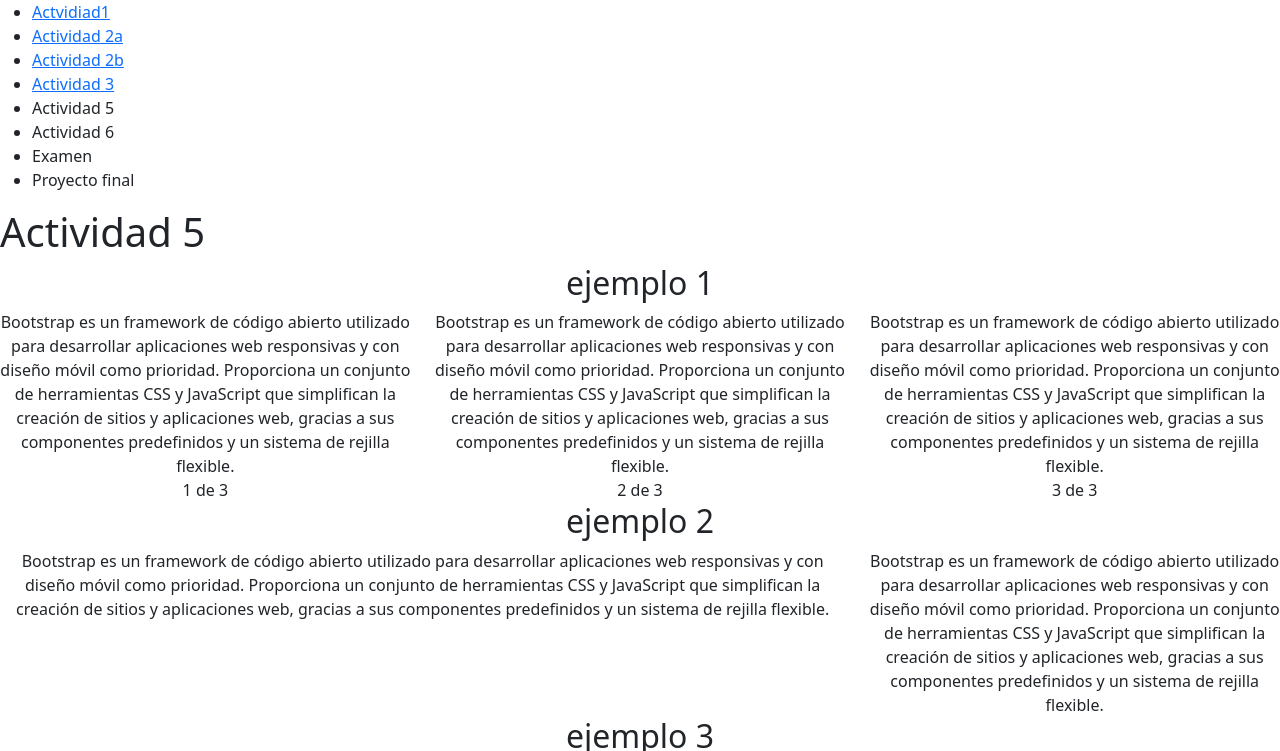
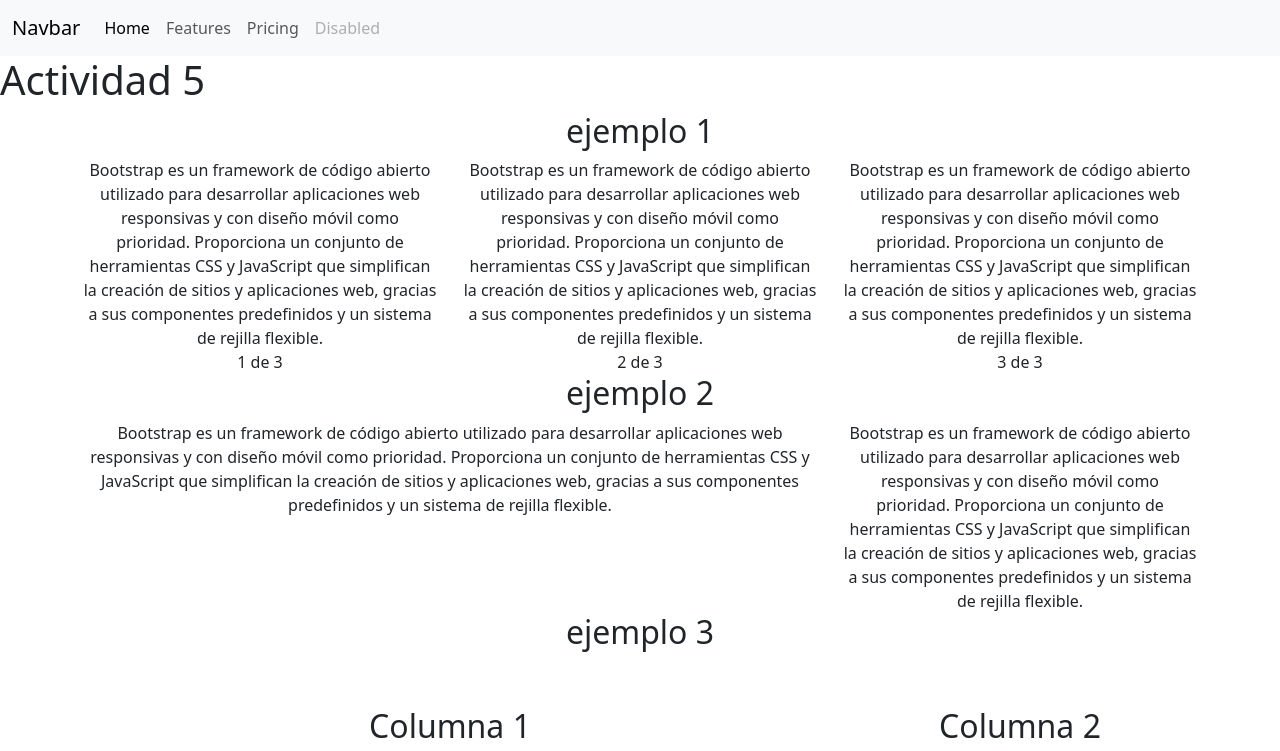
Before and after one commit to AndreCruz09/actividad5, a plain HTML site: page index.html in a window 1280 px wide. Shown: the top 751 px of the page. Drawn offline with nearby package versions, Linux system fonts and the light colour scheme.

Commit message:
Update index.html

```diff
--- a/index.html
+++ b/index.html
@@ -8,19 +8,30 @@ crossorigin="anonymous">
     <title>Bootstrap demo</title>
 </head>
 <body>
-<div class="row">
-        <div class="col-3 col-s-3 menu">
-          <ul>
-            <li><a href="">Actvidiad1</a></li>
-            <li><a href="">Actividad 2a</a></li>
-                <li><a href="">Actividad 2b</a></li>
-                <li><a href="">Actividad 3</a></li>
-                <li><a href=""></a>Actividad 5</li>
-                <li><a href=""></a>Actividad 6</li>
-                <li><a href=""></a> Examen</li>
-                <li><a href=""></a>Proyecto final</li>
-          </ul>
-        </div>
+<nav class="navbar navbar-expand-lg bg-body-tertiary">
+  <div class="container-fluid">
+    <a class="navbar-brand" href="#">Navbar</a>
+    <button class="navbar-toggler" type="button" data-bs-toggle="collapse" data-bs-target="#navbarNav" aria-controls="navbarNav" aria-expanded="false" aria-label="Toggle navigation">
+      <span class="navbar-toggler-icon"></span>
+    </button>
+    <div class="collapse navbar-collapse" id="navbarNav">
+      <ul class="navbar-nav">
+        <li class="nav-item">
+          <a class="nav-link active" aria-current="page" href="#">Home</a>
+        </li>
+        <li class="nav-item">
+          <a class="nav-link" href="#">Features</a>
+        </li>
+        <li class="nav-item">
+          <a class="nav-link" href="#">Pricing</a>
+        </li>
+        <li class="nav-item">
+          <a class="nav-link disabled" aria-disabled="true">Disabled</a>
+        </li>
+      </ul>
+    </div>
+  </div>
+</nav>
 
 
         <h1>Actividad 5</h1>
```
